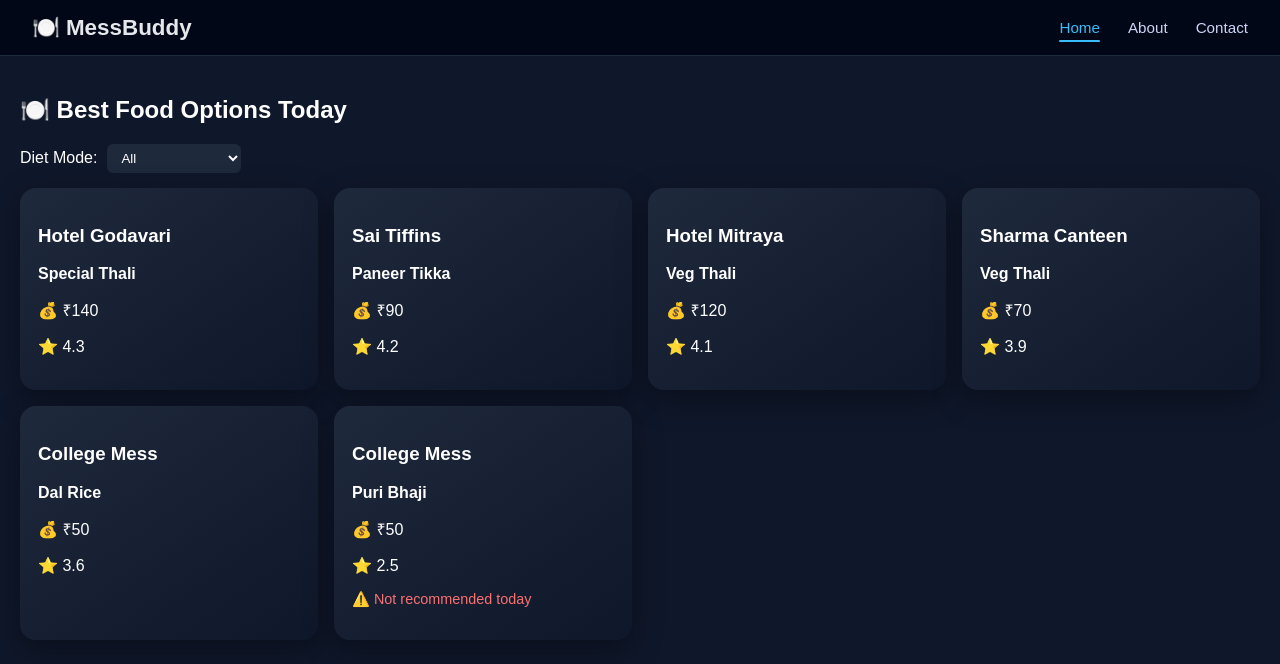
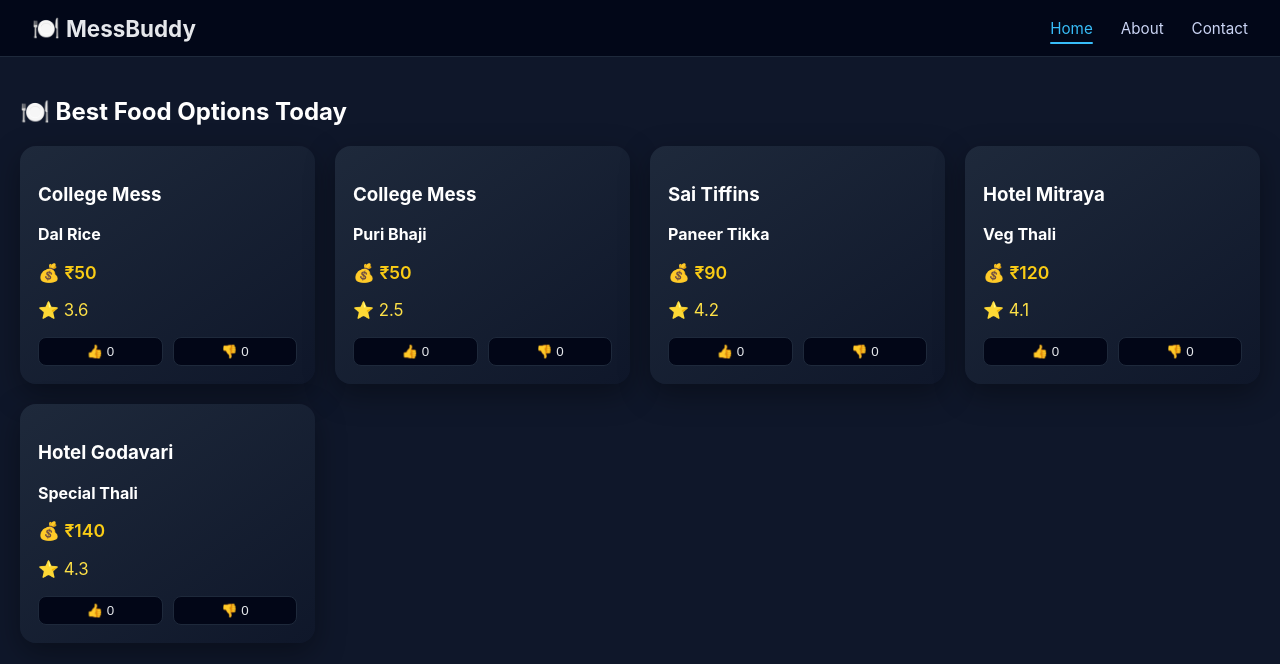
Before and after one commit to 69979prasanna/messbuddy, a React (Create React App) app: page / in a window 1280 px wide. Shown: the top 664 px of the page. Built offline with nearby package versions, Linux system fonts and the light colour scheme.

Commit message:
added votes system and enhanced card UI

```diff
--- a/src/components/BestToday.js
+++ b/src/components/BestToday.js
@@ -1,50 +1,60 @@
-import { useState } from "react";
+import { useState, useEffect } from "react";
 import FoodCard from "./FoodCard";
 import { foodData } from "../data/foodData";
 
 export default function BestToday() {
-  const [dietMode, setDietMode] = useState("all");
+  const [foods, setFoods] = useState(foodData);
+  const [userVotes, setUserVotes] = useState({});
 
-  // Filter based on diet mode
-  const filteredFood =
-    dietMode === "all"
-      ? foodData
-      : foodData.filter(food => food.tags.includes(dietMode));
+  // Load previous votes
+  useEffect(() => {
+    const savedVotes = JSON.parse(localStorage.getItem("votes")) || {};
+    setUserVotes(savedVotes);
+  }, []);
 
-  // Sort by rating (best first)
-  const sortedFood = [...filteredFood].sort(
-    (a, b) => b.rating - a.rating
+  // Save votes whenever updated
+  useEffect(() => {
+    localStorage.setItem("votes", JSON.stringify(userVotes));
+  }, [userVotes]);
+
+  const handleVote = (id, type) => {
+  // prevent double voting
+  if (userVotes[id] === "up" || userVotes[id] === "down") {
+    return;
+  }
+
+  setFoods(prev =>
+    prev.map(food =>
+      food.id === id
+        ? {
+            ...food,
+            upvotes: type === "up" ? food.upvotes + 1 : food.upvotes,
+            downvotes: type === "down" ? food.downvotes + 1 : food.downvotes
+          }
+        : food
+    )
   );
+
+  setUserVotes(prev => ({
+    ...prev,
+    [id]: type
+  }));
+};
+
 
   return (
     <div>
       <h2>🍽️ Best Food Options Today</h2>
 
-      {/* Diet Selector */}
-      <div className="diet-filter">
-        <label>Diet Mode:</label>
-        <select
-          value={dietMode}
-          onChange={e => setDietMode(e.target.value)}
-        >
-          <option value="all">All</option>
-          <option value="balanced">Balanced</option>
-          <option value="light">Light / Healthy</option>
-          <option value="high-protein">High Protein</option>
-          <option value="budget">Budget Friendly</option>
-          <option value="oily">Avoid Oily</option>
-        </select>
-      </div>
-
-      {/* Results */}
       <div className="grid">
-        {sortedFood.length > 0 ? (
-          sortedFood.map(food => (
-            <FoodCard key={food.id} food={food} />
-          ))
-        ) : (
-          <p>❌ No food matches this diet preference today.</p>
-        )}
+        {foods.map(food => (
+          <FoodCard
+            key={food.id}
+            food={food}
+            onVote={handleVote}
+            userVote={userVotes[food.id]}
+          />
+        ))}
       </div>
     </div>
   );
--- a/src/components/FoodCard.js
+++ b/src/components/FoodCard.js
@@ -1,12 +1,40 @@
-export default function FoodCard({ food }) {
+export default function FoodCard({ food, onVote, userVote }) {
+  const isBadToday = food.downvotes >= 3;
+
   return (
     <div className="card">
       <h3>{food.source}</h3>
       <p><strong>{food.dish}</strong></p>
-      <p>💰 ₹{food.price}</p>
-      <p>⭐ {food.rating}</p>
-      {food.rating < 3 && (
-        <p className="warning">⚠️ Not recommended today</p>
+      <p className="price">💰 ₹{food.price}</p>
+      <p className="rating">⭐ {food.rating}</p>
+
+      <div className="vote-row">
+      <button
+  disabled={userVote !== undefined}
+  className={userVote === "up" ? "active" : ""}
+  onClick={() => onVote(food.id, "up")}
+>
+  👍 {food.upvotes}
+</button>
+
+<button
+  disabled={userVote !== undefined}
+  className={userVote === "down" ? "active" : ""}
+  onClick={() => onVote(food.id, "down")}
+>
+  👎 {food.downvotes}
+</button>
+
+      </div>
+
+      {userVote && (
+        <p className="voted-text">✔ You voted</p>
+      )}
+
+      {isBadToday && (
+        <div className="warning">
+          ⚠️ People are saying this is bad today
+        </div>
       )}
     </div>
   );
--- a/src/data/foodData.js
+++ b/src/data/foodData.js
@@ -1,4 +1,3 @@
-
 export const foodData = [
   {
     id: 1,
@@ -6,48 +5,48 @@ export const foodData = [
     dish: "Dal Rice",
     price: 50,
     rating: 3.6,
-    tags: ["light", "budget", "balanced"]
+    tags: ["light", "budget"],
+    upvotes: 0,
+    downvotes: 0
   },
   {
     id: 2,
+    source: "College Mess",
+    dish: "Puri Bhaji",
+    price: 50,
+    rating: 2.5,
+    tags: ["oily"],
+    upvotes: 0,
+    downvotes: 0
+  },
+  {
+    id: 3,
     source: "Sai Tiffins",
     dish: "Paneer Tikka",
     price: 90,
     rating: 4.2,
-    tags: ["high-protein", "balanced"]
-  },
-  {
-    id: 3,
-    source: "Sharma Canteen",
-    dish: "Veg Thali",
-    price: 70,
-    rating: 3.9,
-    tags: ["balanced"]
+    tags: ["high-protein"],
+    upvotes: 0,
+    downvotes: 0
   },
   {
     id: 4,
-    source: "College Mess",
-    dish: "Puri Bhaji",
-    price: 50,
-    rating: 2.5,
-    tags: ["oily"]
-  },
-    {
-    id: 5,
     source: "Hotel Mitraya",
-    type: "restaurant",
     dish: "Veg Thali",
     price: 120,
     rating: 4.1,
-    tags: ["balanced"]
+    tags: ["balanced"],
+    upvotes: 0,
+    downvotes: 0
   },
   {
-    id: 6,
+    id: 5,
     source: "Hotel Godavari",
-    type: "restaurant",
     dish: "Special Thali",
     price: 140,
     rating: 4.3,
-    tags: ["balanced", "high-protein"]
+    tags: ["balanced"],
+    upvotes: 0,
+    downvotes: 0
   }
 ];
--- a/src/index.css
+++ b/src/index.css
@@ -1,21 +1,18 @@
+
 body {
   margin: 0;
-  font-family: -apple-system, BlinkMacSystemFont, 'Segoe UI', 'Roboto', 'Oxygen',
-    'Ubuntu', 'Cantarell', 'Fira Sans', 'Droid Sans', 'Helvetica Neue',
+  font-family: -apple-system, BlinkMacSystemFont, "Segoe UI", Roboto, Oxygen,
+    Ubuntu, Cantarell, "Fira Sans", "Droid Sans", "Helvetica Neue",
     sans-serif;
+  background: #0f172a;
+  color: white;
   -webkit-font-smoothing: antialiased;
   -moz-osx-font-smoothing: grayscale;
 }
 
 code {
-  font-family: source-code-pro, Menlo, Monaco, Consolas, 'Courier New',
+  font-family: source-code-pro, Menlo, Monaco, Consolas, "Courier New",
     monospace;
-}
-body {
-  font-family: Arial, sans-serif;
-  background: #0f172a;
-  color: white;
-  margin: 0;
 }
 
 .app {
@@ -25,25 +22,30 @@ body {
 .grid {
   display: grid;
   grid-template-columns: repeat(auto-fit, minmax(260px, 1fr));
-  gap: 16px;
+  gap: 20px;
   position: relative;
   z-index: 1;
   overflow: visible;
 }
 
 .card {
- background: linear-gradient(145deg, #1e293b, #0f172a);
+  background: linear-gradient(145deg, #1e293b, #0f172a);
   padding: 18px;
   border-radius: 16px;
   box-shadow: 0 10px 30px rgba(0, 0, 0, 0.35);
   transition: transform 0.25s ease, box-shadow 0.25s ease;
   position: relative;
-  overflow: hidden;
+  cursor: pointer;
+  pointer-events: auto;
 }
+
+/* Hover */
 .card:hover {
   transform: translateY(-6px) scale(1.02);
-  box-shadow: 0 18px 40px rgba(56, 189, 248, 0.25);
+  box-shadow: 0 20px 45px rgba(56, 189, 248, 0.35);
 }
+
+/* Glow overlay (SAFE) */
 .card::before {
   content: "";
   position: absolute;
@@ -55,18 +57,73 @@ body {
     transparent
   );
   opacity: 0;
-  transition: opacity 0.3s;
+  transition: opacity 0.3s ease;
+  pointer-events: none; /* 🔥 IMPORTANT */
 }
 
 .card:hover::before {
   opacity: 1;
 }
 
+.price {
+  font-size: 1.1rem;
+  font-weight: 600;
+  color: #facc15;
+}
+
+.rating {
+  font-size: 1.05rem;
+  color: #fde047;
+}
+
 .warning {
+  margin-top: 8px;
+  padding: 6px 10px;
+  background: rgba(248, 113, 113, 0.15);
+  border-left: 4px solid #f87171;
   color: #f87171;
-  font-size: 0.9rem;
+  font-size: 0.85rem;
+  border-radius: 6px;
 }
-/* NAVBAR */
+
+.vote-row {
+  display: flex;
+  gap: 10px;
+  margin-top: 12px;
+}
+
+.vote-row button {
+  flex: 1;
+  background: #020617;
+  border: 1px solid #1e293b;
+  color: #e5e7eb;
+  padding: 6px 0;
+  border-radius: 8px;
+  cursor: pointer;
+  transition: all 0.2s ease;
+}
+
+.vote-row button:hover {
+  background: #1e293b;
+  transform: scale(1.05);
+}
+
+.vote-row button:disabled {
+  opacity: 0.6;
+  cursor: not-allowed;
+}
+
+.vote-row button.active {
+  border: 1px solid #38bdf8;
+  color: #38bdf8;
+}
+
+.voted-text {
+  font-size: 0.8rem;
+  color: #94a3b8;
+  margin-top: 6px;
+}
+
 .navbar {
   position: sticky;
   top: 0;
@@ -101,81 +158,11 @@ body {
   padding: 0;
 }
 
-.nav-links li {
-  position: relative;
-  cursor: pointer;
-  font-size: 0.95rem;
-  color: #cbd5f5;
-  transition: color 0.2s ease;
-}
-
-/* Hover effect */
-.nav-links li:hover {
-  color: #38bdf8;
-}
-
-/* Active link underline */
-.nav-links li.active {
-  color: #38bdf8;
-}
-
-.nav-links li.active::after {
-  content: "";
-  position: absolute;
-  bottom: -6px;
-  left: 0;
-  width: 100%;
-  height: 2px;
-  background: #38bdf8;
-  border-radius: 4px;
-}
-.diet-filter {
-  margin: 15px 0;
-  display: flex;
-  align-items: center;
-  gap: 10px;
-}
-
-.diet-filter select {
-  padding: 6px 10px;
-  border-radius: 6px;
-  border: none;
-  background: #1e293b;
-  color: white;
-}
-.page {
-  padding: 20px;
-  max-width: 900px;
-  margin: auto;
-}
-
-.page h2 {
-  margin-bottom: 10px;
-  color: #38bdf8;
-}
-
-.page h3 {
-  margin-top: 20px;
-  color: #e5e7eb;
-}
-
-.page p {
-  color: #cbd5f5;
-  line-height: 1.6;
-}
-
-.page ul {
-  margin-top: 10px;
-  padding-left: 20px;
-}
-
-.page li {
-  margin-bottom: 8px;
-}
 .nav-links a {
   text-decoration: none;
   color: #cbd5f5;
   position: relative;
+  font-size: 0.95rem;
 }
 
 .nav-links a:hover {
@@ -196,14 +183,54 @@ body {
   background: #38bdf8;
   border-radius: 4px;
 }
-/* ABOUT PAGE */
+
+.diet-filter {
+  margin: 15px 0;
+  display: flex;
+  align-items: center;
+  gap: 10px;
+}
+
+.diet-filter select {
+  padding: 6px 10px;
+  border-radius: 6px;
+  border: none;
+  background: #1e293b;
+  color: white;
+}
+
 .about-container {
   max-width: 1100px;
   margin: auto;
   padding: 60px 20px;
+  position: relative;
+  z-index: 1;
 }
 
-/* Hero */
+.about-container::before {
+  content: "";
+  position: absolute;
+  inset: -50%;
+  background: linear-gradient(
+    120deg,
+    #020617,
+    #0f172a,
+    #1e293b,
+    #020617
+  );
+  background-size: 300% 300%;
+  animation: gradientMove 20s ease infinite;
+  z-index: -2;
+}
+
+.about-container::after {
+  content: "";
+  position: absolute;
+  inset: 0;
+  background: rgba(2, 6, 23, 0.75);
+  z-index: -1;
+}
+
 .about-hero {
   text-align: center;
   margin-bottom: 60px;
@@ -223,48 +250,20 @@ body {
   font-size: 1.1rem;
 }
 
-/* Section */
-.about-section {
-  margin-bottom: 50px;
-}
-
-.about-section h2 {
-  color: #38bdf8;
-  margin-bottom: 10px;
-}
-
-.about-section p {
-  color: #cbd5f5;
-  max-width: 800px;
-}
-
-/* Feature Cards */
+/* Feature cards */
 .features-grid {
   display: grid;
   grid-template-columns: repeat(auto-fit, minmax(220px, 1fr));
   gap: 24px;
-  margin-bottom: 50px;
 }
 
 .feature-card {
-  background: linear-gradient(145deg, #1e293b, #0f172a);
+  background: rgba(30, 41, 59, 0.85);
+  backdrop-filter: blur(6px);
   padding: 22px;
   border-radius: 18px;
   box-shadow: 0 15px 35px rgba(0, 0, 0, 0.35);
   transition: transform 0.25s ease, box-shadow 0.25s ease;
-}
-
-.feature-card span {
-  font-size: 1.6rem;
-}
-
-.feature-card h3 {
-  margin: 10px 0 6px;
-}
-
-.feature-card p {
-  font-size: 0.9rem;
-  color: #cbd5f5;
 }
 
 .feature-card:hover {
@@ -276,9 +275,14 @@ body {
   border: 1px solid rgba(248, 113, 113, 0.4);
 }
 
-/* Footer */
-.about-footer {
-  text-align: center;
-  font-size: 1.05rem;
-  color: #e5e7eb;
+@keyframes gradientMove {
+  0% {
+    background-position: 0% 50%;
+  }
+  50% {
+    background-position: 100% 50%;
+  }
+  100% {
+    background-position: 0% 50%;
+  }
 }
```
